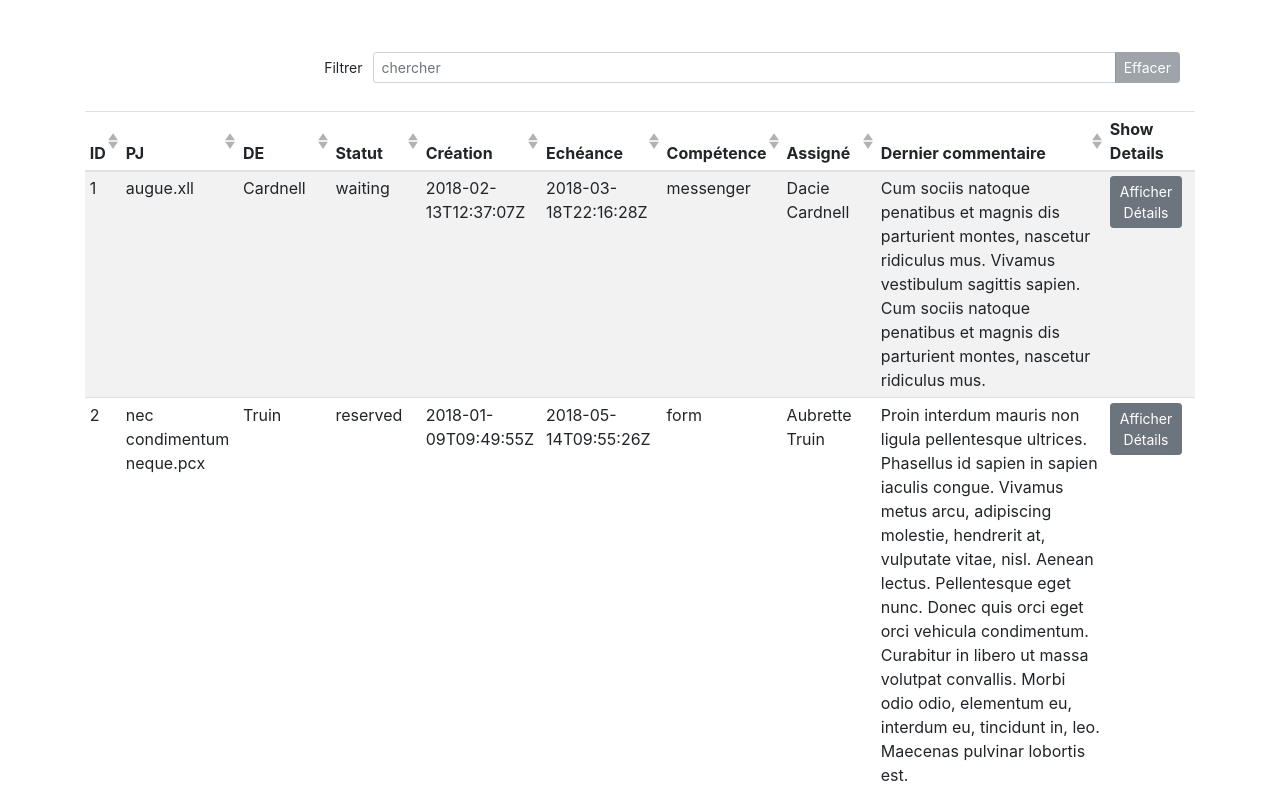
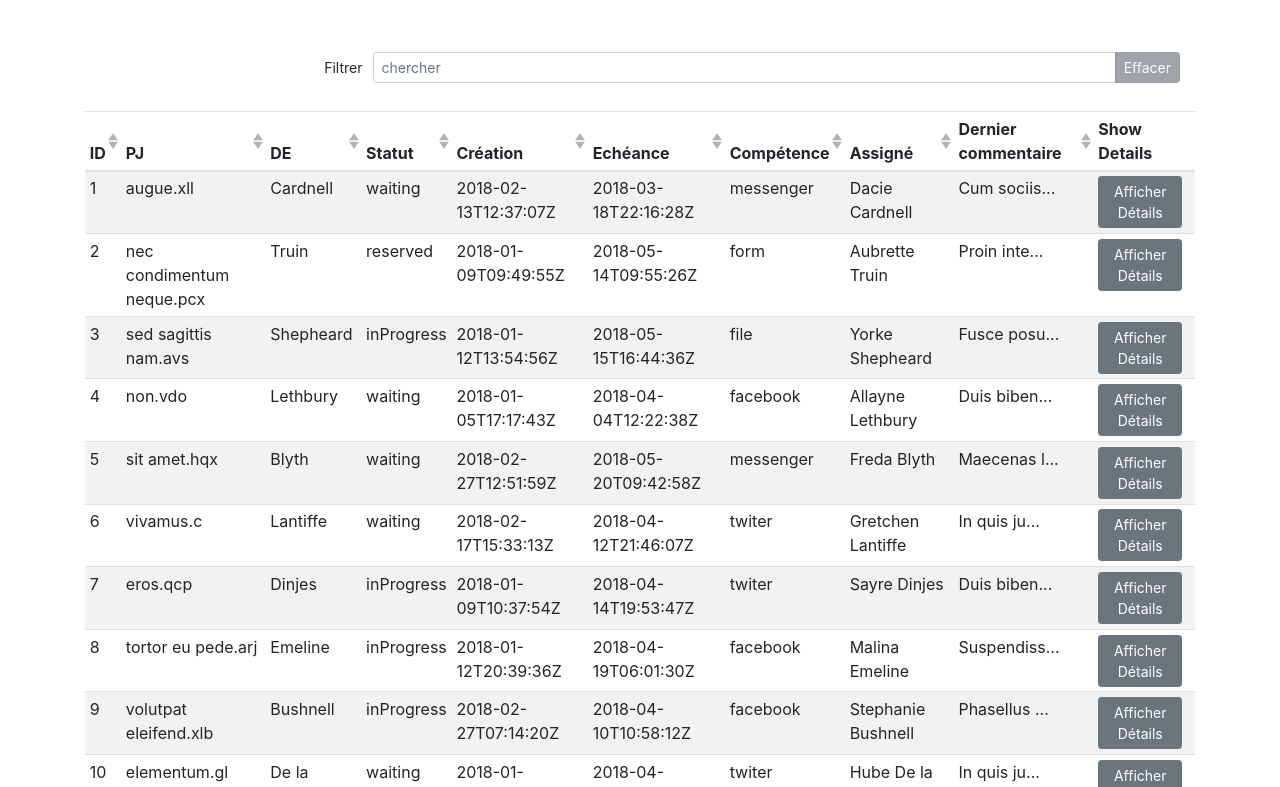
Before and after one commit to LAYLSAYF/TESTFRON-END, a Vue app: page / in a window 1280 px wide. Shown: the top 787 px of the page. Built offline with nearby package versions, Linux system fonts and the light colour scheme; what vue-column-sortable would draw is missing.

Commit message:
add filter to comments text

```diff
--- a/src/App.vue
+++ b/src/App.vue
@@ -120,7 +120,13 @@ import json from './json/MOCK_DATA.json'
           { key: 'due_date', label: 'Echéance', sortable: true  },
           { key: 'contact_channel', label: 'Compétence', sortable: true  },
           { key: 'assignedTO', label: 'Assigné', sortable: true  },
-          { key: 'last_comment', label: 'Dernier commentaire' , sortable: true },
+          {
+          key: 'last_comment',
+          formatter: value => {
+              return value.substring(0, 10) + '...'
+          },
+          label: 'Dernier commentaire' ,
+          sortable: true },
           'show_details'
         ],
         items: json
```
